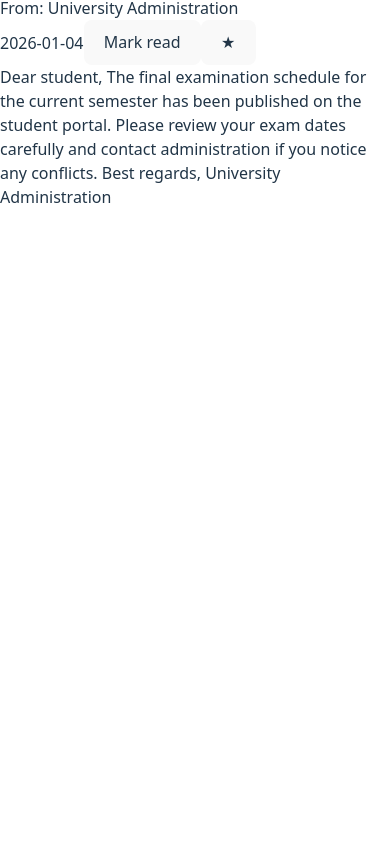
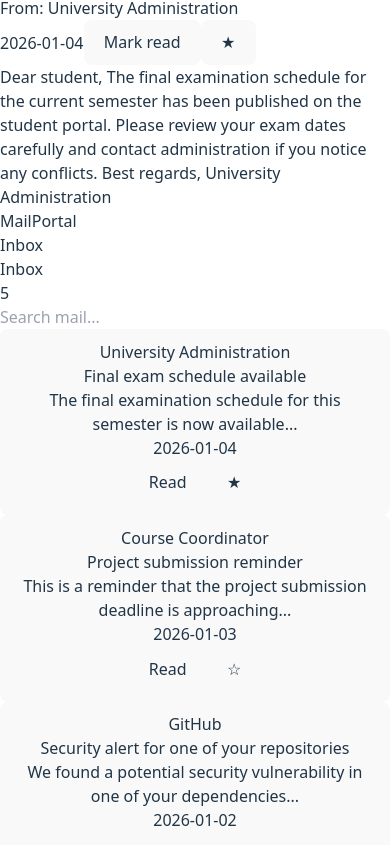
Before and after one commit to Msakip/MailPortal, a React (Vite) app: page / in a window 390 px wide. Shown: the part 1152-1997 px from the top of the page. Before the commit the page ends 1361 px from the top, so only its background shows below. Built offline with nearby package versions, Linux system fonts and the light colour scheme.

Commit message:
Update on Responsive Mobile Preview

```diff
--- a/src/components/MailList.jsx
+++ b/src/components/MailList.jsx
@@ -8,7 +8,7 @@ export default function MailList({
   onToggleUnread,
 }) {
   return (
-    <div className="flex-none w-96 border-r border-white/10 p-4 flex flex-col">
+    <div className="w-full md:flex-none md:w-96 border-r border-white/10 p-4 flex flex-col">
       <div className="flex items-center justify-between mb-3">
         <h3 className="font-semibold">Inbox</h3>
         <span className="text-xs text-white/50">{mails.length}</span>
--- a/src/components/MailPreview.jsx
+++ b/src/components/MailPreview.jsx
@@ -9,7 +9,7 @@ export default function MailPreview({ mail, onToggleStar, onToggleUnread }) {
   }
 
   return (
-    <div className="min-w-0 flex-1 p-6">
+    <div className="hidden md:block min-w-0 flex-1 p-6">
       <div className="flex items-start justify-between gap-4">
         <div className="min-w-0">
           <h2 className="text-xl font-semibold truncate">{mail.subject}</h2>
--- a/src/components/Sidebar.jsx
+++ b/src/components/Sidebar.jsx
@@ -2,7 +2,7 @@ import Logo from "./Logo";
 
 export default function Sidebar() {
   return (
-    <div className="flex-none w-64 border-r border-white/10 p-4">
+    <div className="hidden md:block flex-none w-64 border-r border-white/10 p-4">
       <Logo />
 
       <ul className="mt-6 space-y-2 text-white/70">
--- a/src/pages/Inbox.jsx
+++ b/src/pages/Inbox.jsx
@@ -9,10 +9,12 @@ export default function Inbox() {
   const [selectedId, setSelectedId] = useState(initialMails[0]?.id ?? null);
   const [search, setSearch] = useState("");
 
+  // NEW: mobile view mode
+  const [mobileView, setMobileView] = useState("list"); // "list" | "preview"
+
   const filteredMails = useMemo(() => {
     const q = search.trim().toLowerCase();
     if (!q) return mails;
-
     return mails.filter((mail) =>
       [mail.from, mail.subject, mail.snippet].join(" ").toLowerCase().includes(q)
     );
@@ -21,31 +23,64 @@ export default function Inbox() {
   const selectedMail =
     filteredMails.find((m) => m.id === selectedId) || filteredMails[0] || null;
 
-  // Toggle starred
   const toggleStar = (id) => {
     setMails((prev) =>
       prev.map((m) => (m.id === id ? { ...m, starred: !m.starred } : m))
     );
   };
 
-  // Toggle unread/read
   const toggleUnread = (id) => {
     setMails((prev) =>
       prev.map((m) => (m.id === id ? { ...m, unread: !m.unread } : m))
     );
   };
 
-  // (Polish) when you open an email, mark it as read automatically
+  // When selecting on mobile: open preview
   const selectMail = (id) => {
     setSelectedId(id);
     setMails((prev) =>
       prev.map((m) => (m.id === id ? { ...m, unread: false } : m))
     );
+    setMobileView("preview");
   };
 
+  const goBackToList = () => setMobileView("list");
+
   return (
-    <div className="flex h-screen bg-gray-950 text-white">
+    <div className="h-screen bg-gray-950 text-white">
+      {/* Desktop layout */}
+      <div className="hidden md:flex h-full">
         <Sidebar />
+        <MailList
+          mails={filteredMails}
+          selectedId={selectedMail?.id}
+          onSelect={(id) => {
+            setSelectedId(id);
+            setMails((prev) =>
+              prev.map((m) => (m.id === id ? { ...m, unread: false } : m))
+            );
+          }}
+          search={search}
+          onSearch={setSearch}
+          onToggleStar={toggleStar}
+          onToggleUnread={toggleUnread}
+        />
+        <MailPreview
+          mail={selectedMail}
+          onToggleStar={toggleStar}
+          onToggleUnread={toggleUnread}
+        />
+      </div>
+
+      {/* Mobile layout */}
+      <div className="md:hidden h-full">
+        {mobileView === "list" ? (
+          <div className="h-full">
+            {/* Optional small mobile header */}
+            <div className="px-4 py-3 border-b border-white/10">
+              <div className="text-lg font-semibold">MailPortal</div>
+              <div className="text-xs text-white/50">Inbox</div>
+            </div>
 
             <MailList
               mails={filteredMails}
@@ -56,12 +91,36 @@ export default function Inbox() {
               onToggleStar={toggleStar}
               onToggleUnread={toggleUnread}
             />
+          </div>
+        ) : (
+          <div className="h-full flex flex-col">
+            {/* Mobile preview top bar */}
+            <div className="flex items-center justify-between px-4 py-3 border-b border-white/10">
+              <button
+                onClick={goBackToList}
+                className="rounded-xl px-3 py-2 text-sm bg-white/5 border border-white/10 hover:bg-white/10"
+              >
+                ← Back
+              </button>
 
+              <div className="text-sm text-white/60 truncate max-w-[60%]">
+                {selectedMail?.from ?? "Preview"}
+              </div>
+
+              <div className="w-[72px]" />
+            </div>
+
+            {/* Preview content */}
+            <div className="flex-1 overflow-y-auto">
               <MailPreview
                 mail={selectedMail}
                 onToggleStar={toggleStar}
                 onToggleUnread={toggleUnread}
               />
             </div>
+          </div>
+        )}
+      </div>
+    </div>
   );
 }
```
Lines whose indentation alone changed are shown as unchanged.
